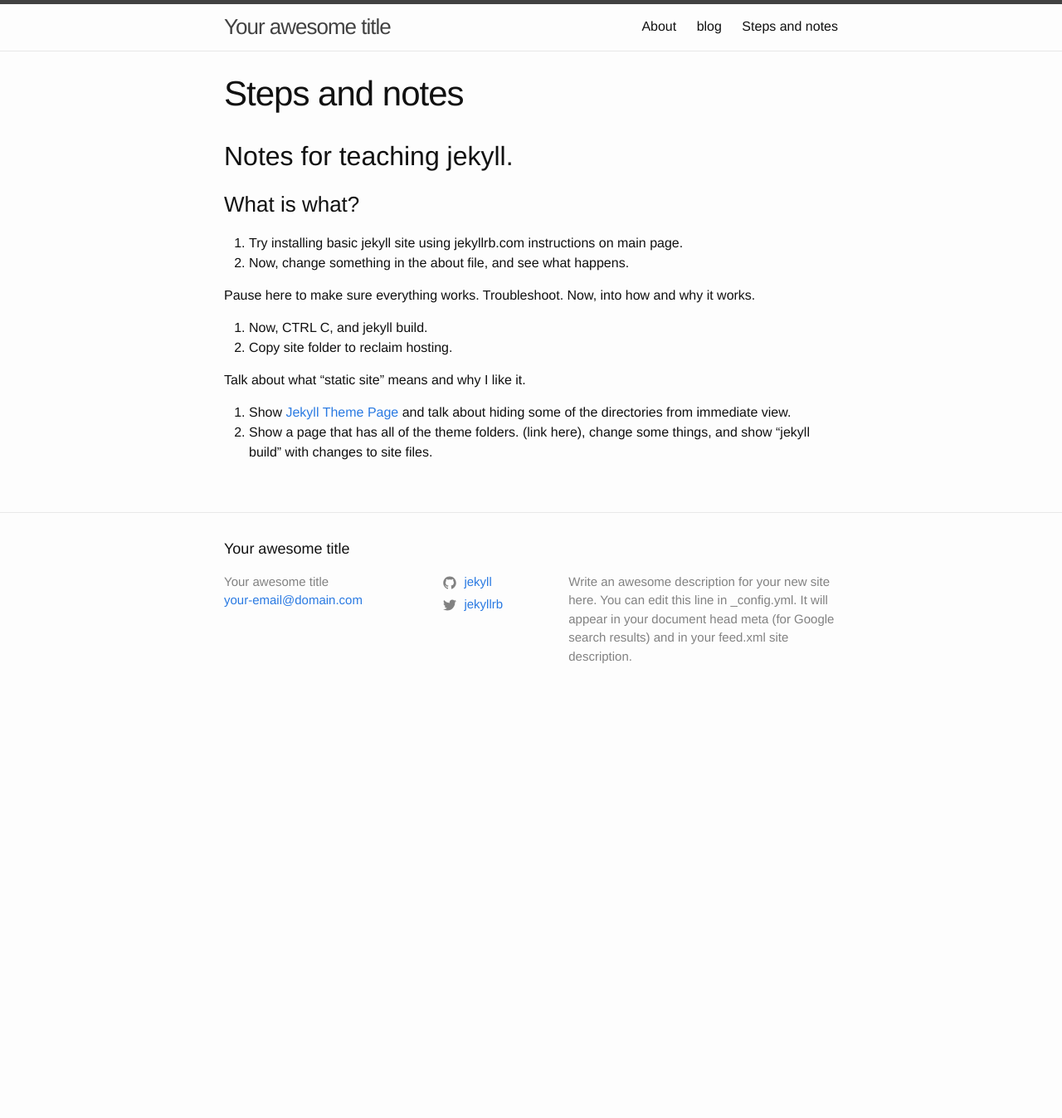
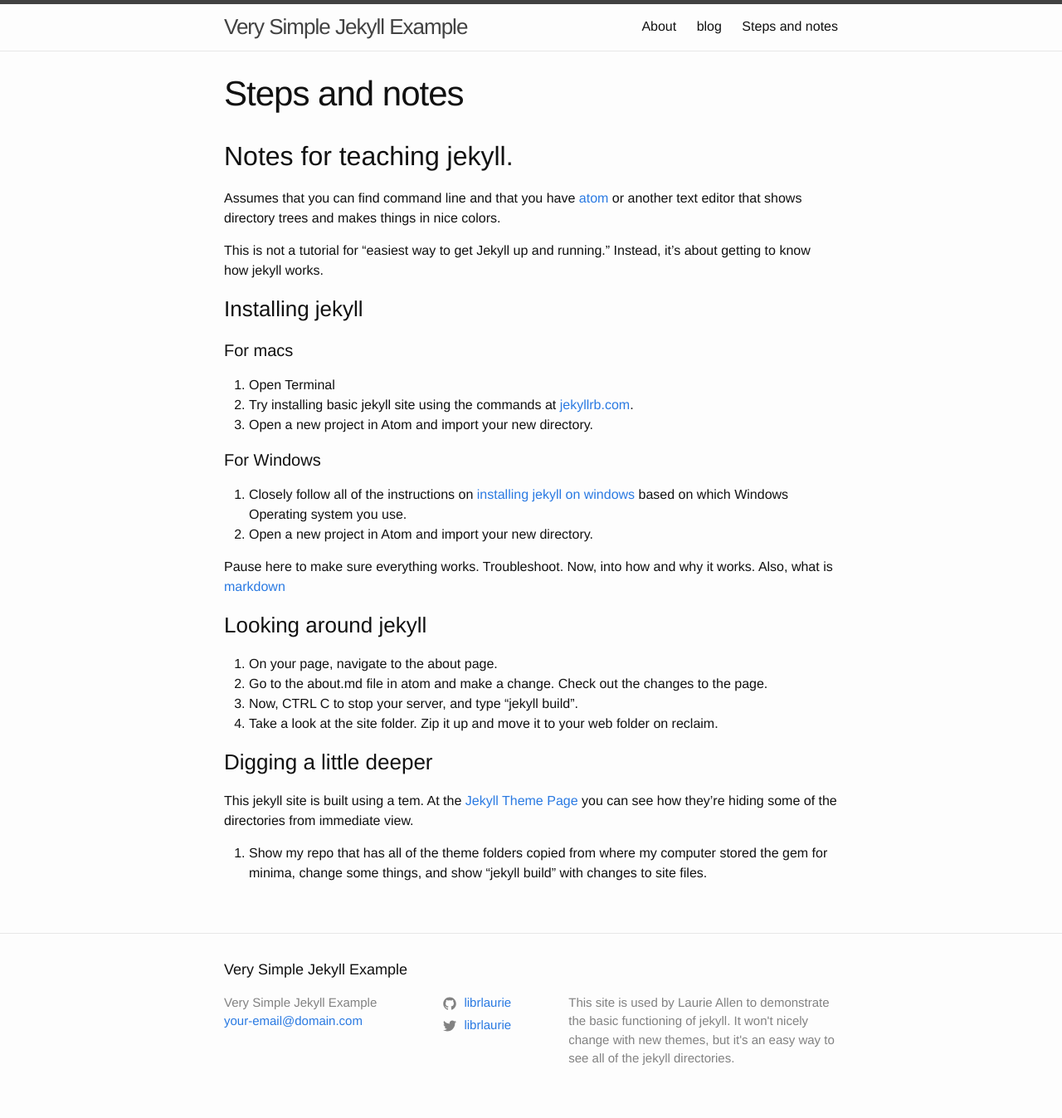
Before and after one commit to gipumpkin/gipumpkin.github.io, a Jekyll site: the page built from steps.md, in a window 1280 px wide. Shown: the whole page at 83% size. Built offline with Jekyll 4.4.1, drawn with Linux system fonts in a browser that asks for light colours; before the commit the page ends 900 px from its top, so only the background shows below that.

Commit message:
home config and steps

```diff
--- a/_config.yml
+++ b/_config.yml
@@ -13,16 +13,16 @@
 # you will see them accessed via {{ site.title }}, {{ site.email }}, and so on.
 # You can create any custom variable you would like, and they will be accessible
 # in the templates via {{ site.myvariable }}.
-title: Your awesome title
+title: Very Simple Jekyll Example
 email: your-email@domain.com
 description: > # this means to ignore newlines until "baseurl:"
-  Write an awesome description for your new site here. You can edit this
-  line in _config.yml. It will appear in your document head meta (for
-  Google search results) and in your feed.xml site description.
+  This site is used by Laurie Allen to demonstrate the basic functioning of jekyll.
+  It won't nicely change with new themes, but it's an easy way to see all of the jekyll directories.
 baseurl: "" # the subpath of your site, e.g. /blog
 url: "" # the base hostname & protocol for your site, e.g. http://example.com
-twitter_username: jekyllrb
-github_username:  jekyll
+twitter_username: librlaurie
+github_username:  librlaurie
+encoding: utf-8
 
 # Build settings
 markdown: kramdown
--- a/steps.md
+++ b/steps.md
@@ -6,17 +6,33 @@ permalink: /steps/
 
 ## Notes for teaching jekyll.
 
-### What is what?
-1. Try installing basic jekyll site using jekyllrb.com instructions on main page.
-1. Now, change something in the about file, and see what happens.
+Assumes that you can find command line and that you have [atom](https://atom.io/) or another text editor that shows directory trees and makes things in nice colors.
+
+This is not a tutorial for "easiest way to get Jekyll up and running." Instead, it's about getting to know how jekyll works.
+
+### Installing jekyll
+
+#### For macs
+
+1. Open Terminal
+1. Try installing basic jekyll site using the commands at [jekyllrb.com](https://jekyllrb.com/).
+1. Open a new project in Atom and import your new directory.
+
+#### For Windows
+1. Closely follow all of the instructions on [installing jekyll on windows](https://jekyllrb.com/docs/windows/) based on which Windows Operating system you use.
+1. Open a new project in Atom and import your new directory.
 
 Pause here to make sure everything works. Troubleshoot.
-Now, into how and why it works.
+Now, into how and why it works. Also, what is [markdown](https://github.com/adam-p/markdown-here/wiki/Markdown-Cheatsheet)
 
-1. Now, CTRL C, and jekyll build.
-1. Copy site folder to reclaim hosting.
+### Looking around jekyll
 
-Talk about what "static site" means and why I like it.
+1. On your page, navigate to the about page.
+1. Go to the about.md file in atom and make a change. Check out the changes to the page.
+1. Now, CTRL C to stop your server, and type "jekyll build".
+1. Take a look at the site folder. Zip it up and move it to your web folder on reclaim.
 
-1. Show [Jekyll Theme Page](https://jekyllrb.com/docs/themes/) and talk about hiding some of the directories from immediate view.
-1. Show a page that has all of the theme folders. (link here), change some things, and show "jekyll build" with changes to site files.
+### Digging a little deeper
+
+This jekyll site is built using a tem. At the [Jekyll Theme Page](https://jekyllrb.com/docs/themes/) you can see how they're hiding some of the directories from immediate view.
+1. Show my repo that has all of the theme folders copied from where my computer stored the gem for minima, change some things, and show "jekyll build" with changes to site files.
```
Also changed, not shown: _layouts/home.html (+6 -1 lines).
